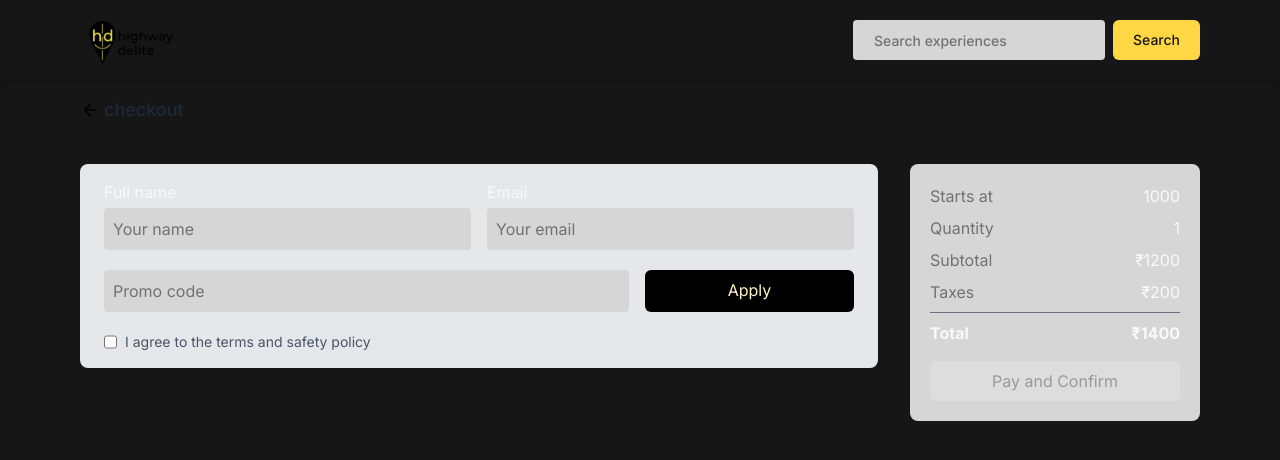
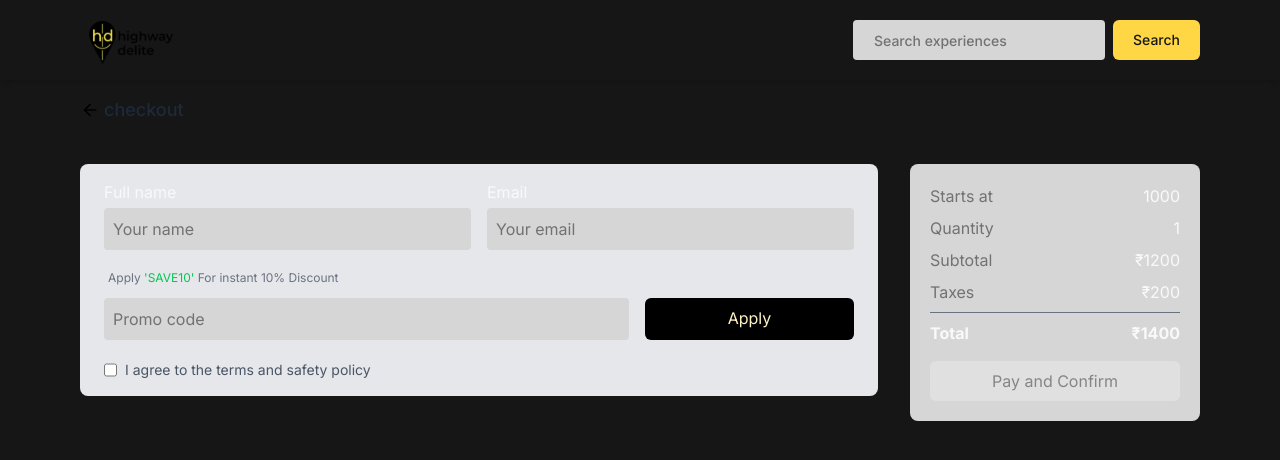
Before and after one commit to Rishiyaduwanshi/bookit, a Next.js app: page /checkout in a window 1280 px wide. Shown: the top 460 px of the page. Built offline with nearby package versions, Linux system fonts and the light colour scheme; no server answers.

Commit message:
feat(cart): add discount functionality and update UI for promo code application

```diff
--- a/src/app/globals.css
+++ b/src/app/globals.css
@@ -138,7 +138,7 @@ input:focus {
   background-color: var(--hd-bg-tertiary-accent);
   pointer-events: none;
   cursor: not-allowed;
-  opacity: 0.6;
+  opacity: 0.8;
 }
 
 .selected {
--- a/src/components/Cards.jsx
+++ b/src/components/Cards.jsx
@@ -1,26 +1,25 @@
 'use client';
 import React from 'react';
 import Image from 'next/image';
-import Link from 'next/link';
 import { useRouter } from 'next/navigation';
 
 const Cards = ({ id, name, location, desc, price, imgSrc }) => {
   const router = useRouter();
   return (
     <div className="flex flex-col h-full md:text-md text-xs">
-      <div className="image relative h-48 sm:h-56 md:h-64">
+      <div className="image relative h-49 sm:h-48 md:h-48">
         <Image
           src={imgSrc}
           alt={name}
           fill
           sizes="(max-width: 640px) 100vw, (max-width: 768px) 50vw, (max-width: 1024px) 33vw, 25vw"
-          className="rounded-t-md object-cover"
+          className="rounded-t-lg object-cover"
         />
       </div>
       <div className="info hd-bg-tertiary-accent rounded-b-md flex flex-col px-3 py-2 grow">
         <div className="first flex flex-row items-center my-2 justify-between gap-2">
-          <h3 className="  font-semibold">{name}</h3>
-          <span className="hd-bg-tertiary rounded-md px-3 py-1 whitespace-nowrap">
+          <h3 className="  font-semibold text-sm">{name}</h3>
+          <span className="hd-bg-tertiary rounded-md px-3 py-1 ">
             {location}
           </span>
         </div>
@@ -28,15 +27,15 @@ const Cards = ({ id, name, location, desc, price, imgSrc }) => {
           <p className="hd-text-muted line-clamp-2">{desc}</p>
         </div>
         <div className="third mb-1 flex  sm:flex-row justify-between items-center gap-2 mt-auto">
-          <p className="font-bold">
-            From{' '}
-            <span>
+          <p className="">
+            From{'  '}
+            <span className='font-bold text-sm'>
               &#8377;{price}
             </span>
           </p>
           <button
             onClick={() => router.push(`/experiences/${id}`)}
-            className="px-2 py-1"
+            className="px-2 py-1 text-sm"
           >
             View Details
           </button>
--- a/src/components/Cart.jsx
+++ b/src/components/Cart.jsx
@@ -17,6 +17,7 @@ export default function ({ goTo = '', dateAndTimeSelected = '' }) {
     subTotal,
     total,
     promocode,
+    setDiscount
   } = useCartStore();
 
   const {
@@ -69,8 +70,8 @@ export default function ({ goTo = '', dateAndTimeSelected = '' }) {
 
         const response = await api.post('/bookings', bookingData);
         showSuccess(response.data.message || 'Booking confirmed successfully!');
+        setDiscount(0);
 
-        // Save booking ID and redirect with it
         const bookingId = response.data.data.booking._id;
         setBookingId(bookingId);
         router.push(`/confirm?bookingId=${bookingId}`);
@@ -140,9 +141,9 @@ export default function ({ goTo = '', dateAndTimeSelected = '' }) {
           <dd>&#8377;{taxes}</dd>
         </div>
         {discount > 0 && (
-          <div className="flex justify-between">
-            <dt>Discount</dt>
-            <dd>&#8377;{discount}</dd>
+          <div className="flex justify-between text-green-500!">
+            <dt className='text-green-500!'>Discount {`(${promocode})`}</dt>
+            <dd> - &#8377;{discount}</dd>
           </div>
         )}
         <div className="flex justify-between border-t border-t-gray-500 pt-2 font-bold">
--- a/src/components/Checkout.jsx
+++ b/src/components/Checkout.jsx
@@ -10,7 +10,7 @@ const Checkout = () => {
   const [promocode, setPromocode] = useState('');
   const [isApplying, setIsApplying] = useState(false);
   const { showError, showSuccess, showWarning } = useToast();
-  const { applyDiscount } = useCartStore();
+  const { applyDiscount, discount } = useCartStore();
   const { name, email, termsAccepted, setName, setEmail, setTermsAccepted } =
     useBookingStore();
 
@@ -52,6 +52,7 @@ const Checkout = () => {
             onChange={(e) => setName(e.target.value)}
           />
         </div>
+
         <div className="flex flex-col flex-1 gap-1">
           <label htmlFor="email" className="text-sm sm:text-base">
             Email
@@ -67,6 +68,10 @@ const Checkout = () => {
           />
         </div>
       </div>
+      <p className="text-gray-500 text-xs -mb-2 ml-1">
+        Apply <span className="text-green-500">'SAVE10'</span> For instant 10%
+        Discount
+      </p>
       <div className="flex flex-col sm:flex-row gap-2 sm:gap-4">
         <input
           onChange={(e) => setPromocode(e.target.value.trim().toUpperCase())}
@@ -82,9 +87,20 @@ const Checkout = () => {
             isApplying ? 'muted cursor-not-allowed' : 'cursor-pointer'
           }  px-3 py-2 flex-1 rounded-md text-center bg-black text-amber-100 text-sm sm:text-base`}
         >
-          {isApplying ? <ButtonLoader text="Applying" spinnerColor="yellow" /> : 'Apply'}
+          {isApplying ? (
+            <ButtonLoader text="Applying" spinnerColor="yellow" />
+          ) : (
+            'Apply'
+          )}
         </span>
       </div>
+      {discount > 0 ? (
+        <p className="text-green-500 text-sm -mt-2 ml-1">
+          ✓ Promo code applied! You saved ₹{discount}
+        </p>
+      ) : (
+        ''
+      )}
       <div className="flex gap-2">
         <input
           type="checkbox"
--- a/src/components/Details.jsx
+++ b/src/components/Details.jsx
@@ -93,7 +93,7 @@ const Details = ({ slots, name, desc, about }) => {
                   className={`py-1.5 sm:py-2 inline-block px-2 sm:px-3 border rounded-md text-xs sm:text-sm transition-all ${
                     isMuted || isFullyBooked
                       ? 'opacity-40 cursor-not-allowed'
-                      : 'cursor-pointer hover:border-amber-300'
+                      : 'cursor-pointer'
                   } ${
                     selectedTime === time && isForSelectedDate
                       ? 'bg-amber-300 text-gray-950 border-0'
--- a/src/store/cart.store.js
+++ b/src/store/cart.store.js
@@ -34,9 +34,12 @@ const useCartStore = create((set, get) => ({
     });
   },
 
+  setDiscount: (d) => {
+    set({ discount: d });
+  },
+
   applyDiscount: (discount, promocodeId, promocode) => {
     const { subTotal, taxes } = get();
-    // Ensure discount doesn't make total negative
     const maxDiscount = subTotal + taxes;
     const validDiscount = Math.min(discount, maxDiscount);
     const newTotal = Math.max(0, subTotal + taxes - validDiscount);
```
